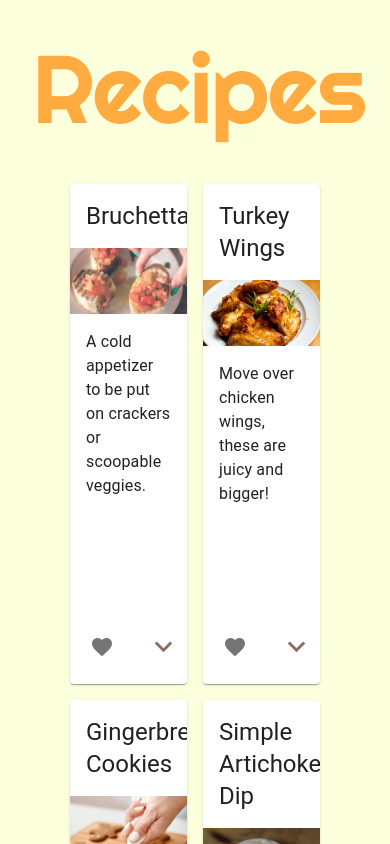
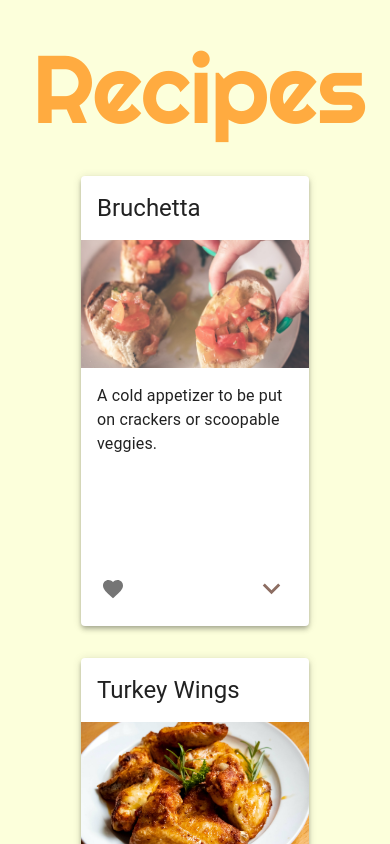
Before and after one commit to notayogilee/recipeBook, a React (Create React App) app in the folder frontend/: page /home in a window 390 px wide. Shown: the top 844 px of the page. Built offline with nearby package versions, Linux system fonts and the light colour scheme; the HTML template or start-up script is replaced by a standard one.

Commit message:
recipes page layout responsive

```diff
--- a/frontend/src/App.js
+++ b/frontend/src/App.js
@@ -6,6 +6,7 @@ import LandingScreen from './screens/LandingScreen'
 import LoginScreen from './screens/LoginScreen'
 import RegisterScreen from './screens/RegisterScreen'
 import HomeScreen from './screens/HomeScreen'
+import RecipeScreen from './screens/RecipeScreen'
 
 const App = () => {
   return (
@@ -15,6 +16,7 @@ const App = () => {
         <Route path="/register" component={RegisterScreen} />
         <Route path="/login" component={LoginScreen} />
         <Route path="/home" component={HomeScreen} />
+        <Route path="/recipe" component={RecipeScreen} />
       </>
     </Router>
   );
--- a/frontend/src/index.css
+++ b/frontend/src/index.css
@@ -5,6 +5,6 @@
 }
 
 #root {
-  height: 100vh;
+  height: 100%;
   background-color:#FCFFDB;
 }
--- a/frontend/src/screens/HomeScreen.js
+++ b/frontend/src/screens/HomeScreen.js
@@ -5,14 +5,12 @@ import {
   Card,
   CardHeader,
   Typography,
-  Box,
+  Grid,
+  Container,
   CardMedia,
   CardContent,
   CardActions,
   IconButton,
-  Modal,
-  Backdrop,
-  Fade
 } from '@material-ui/core'
 import { Favorite, ExpandMore } from '@material-ui/icons';
 
@@ -38,43 +36,23 @@ const theme = createMuiTheme({
 const useStyles = makeStyles((theme) => ({
   root: {
     display: 'flex',
-    flexWrap: 'wrap',
-    flexBasis: '33%',
     justifyContent: 'center',
     alignItems: 'center',
-    paddingBottom: '5rem',
-    height: 'auto',
-    width: '100%',
-    overflowX: 'hidden',
     background: '#FCFFDB',
-    '& > *': {
-      margin: theme.spacing(1),
-      width: theme.spacing(2),
-      height: theme.spacing(2)
-    }
+    paddingBottom: '4rem',
+    width: '100%'
   },
   card: {
     display: 'flex',
     flexDirection: 'column',
-    width: '30%',
-    height: 500,
+    width: '100%',
+    height: 450,
     position: 'relative'
   },
   media: {
     height: 0,
     paddingTop: '56.25%'
-  },
-  modal: {
-    display: 'flex',
-    justifyContent: 'center',
-    alignItems: 'center'
-  },
-  paper: {
-    backgroundColor: theme.palette.background.paper,
-    border: '2px solid #000',
-    boxShadow: theme.shadows[5],
-    padding: theme.spacing(2, 4, 3),
-  },
+  }
 }))
 const HomeScreen = () => {
   const classes = useStyles()
@@ -106,10 +84,11 @@ const HomeScreen = () => {
         >
           Recipes
       </Typography>
-        <Box className={classes.root}>
-
+        <Container maxWidth="lg" className={classes.root}>
+          <Grid container spacing={4} style={{ justifyContent: "center", backgroundColor: "#FCFFDB" }}>
             {recipes.map((recipe) => (
-            <Card className={classes.card} key={recipe._id} xs={12}>
+              <Grid item xs={8} md={6} lg={4}>
+                <Card className={classes.card} key={recipe._id} elevation={4}>
                   <CardHeader
                     title={recipe.title}
                   />
@@ -141,9 +120,11 @@ const HomeScreen = () => {
                     </IconButton>
                   </CardActions>
                 </Card>
+              </Grid>
             ))}
 
-        </Box>
+          </Grid>
+        </Container>
       </ThemeProvider>
     </>
   )
--- /dev/null
+++ b/frontend/src/screens/RecipeScreen.js
@@ -0,0 +1,11 @@
+import React from 'react'
+
+const RecipeScreen = () => {
+  return (
+    <div>
+      Reicpe
+    </div>
+  )
+}
+
+export default RecipeScreen
```
Also changed, not shown: 1 other file (tests, documents, lock files or other folders). Lines whose indentation alone changed are shown as unchanged.
